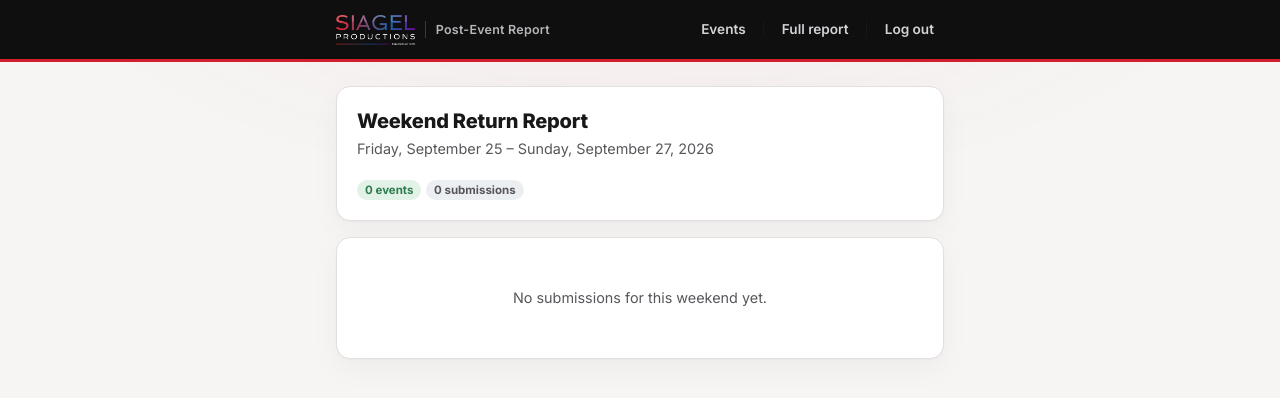
After one commit to lucasbatsiagel/post-event-form, a Flask app: page /admin/report/weekend in a window 1280 px wide. The commit adds this page. Shown: the top 398 px of the page. Run offline with Flask 3, Linux system fonts and the light colour scheme; the visitor is signed in with stand-in values (Sample User, id 1); some libraries are stand-ins or nearby versions.

Commit message:
Add a weekend report button to the admin page
Adds /admin/report/weekend: a concise, grouped-by-event summary of
submissions for the most recent (or current) Fri-Sun window, with a
button on the events page to jump straight to it. Also fixes the
header nav wrapping/overlap on narrow screens now that admin pages
carry three links.

Co-Authored-By: Claude Sonnet 5 <noreply@anthropic.com>
Claude-Session: https://claude.ai/code/session_01R3ZdaGNmH6Mep8ar77wwMM

```diff
--- a/app.py
+++ b/app.py
@@ -216,6 +216,68 @@ def admin_report():
     return render_template("report.html", rows=rows, days=days)
 
 
+def weekend_bounds(reference=None):
+    """Return (friday, sunday) for the weekend most relevant to `reference`:
+    the current weekend if today is Fri/Sat/Sun, otherwise the last one."""
+    ref = reference or date.today()
+    weekday = ref.weekday()  # Monday=0 ... Sunday=6
+    if weekday >= 4:
+        friday = ref - timedelta(days=weekday - 4)
+    else:
+        friday = ref - timedelta(days=weekday + 3)
+    return friday, friday + timedelta(days=2)
+
+
+def build_weekend_report(reference=None):
+    friday, sunday = weekend_bounds(reference)
+    submissions = (
+        Submission.query.filter(Submission.event_date >= friday, Submission.event_date <= sunday)
+        .order_by(Submission.event_date.desc(), Submission.event_name.asc(), Submission.submitted_at.asc())
+        .all()
+    )
+
+    events = []
+    events_by_key = {}
+    totals = {"misplaced": 0, "missing": 0, "broken": 0}
+    for s in submissions:
+        misplaced = json.loads(s.misplaced_items)
+        missing = json.loads(s.missing_items)
+        broken = json.loads(s.broken_items)
+        totals["misplaced"] += len(misplaced)
+        totals["missing"] += len(missing)
+        totals["broken"] += len(broken)
+
+        key = (s.event_name, s.event_date)
+        if key not in events_by_key:
+            events_by_key[key] = {"event_name": s.event_name, "event_date": s.event_date, "submissions": []}
+            events.append(events_by_key[key])
+        events_by_key[key]["submissions"].append(
+            {
+                "tech_name": s.tech_name,
+                "misplaced_items": misplaced,
+                "missing_items": missing,
+                "broken_items": broken,
+                "notes": s.notes,
+            }
+        )
+
+    return friday, sunday, events, totals, len(submissions)
+
+
+@app.route("/admin/report/weekend")
+@admin_required
+def admin_report_weekend():
+    friday, sunday, events, totals, submission_count = build_weekend_report()
+    return render_template(
+        "report_weekend.html",
+        friday=friday,
+        sunday=sunday,
+        events=events,
+        totals=totals,
+        submission_count=submission_count,
+    )
+
+
 @app.route("/api/report")
 def api_report():
     token = request.args.get("token", "")
--- a/static/style.css
+++ b/static/style.css
@@ -38,6 +38,8 @@ header.topbar {
   display: flex;
   align-items: center;
   justify-content: space-between;
+  flex-wrap: wrap;
+  row-gap: 6px;
   gap: 12px;
 }
 
@@ -66,12 +68,20 @@ header.topbar {
   padding-left: 10px;
 }
 
+@media (max-width: 380px) {
+  .brand-tagline { display: none; }
+}
+
 .topbar-nav {
   display: flex;
   align-items: center;
-  gap: 4px;
+  gap: 2px;
   font-size: 0.85rem;
+  flex-wrap: wrap;
+  justify-content: flex-end;
 }
+
+.topbar-nav a { white-space: nowrap; }
 
 .topbar-nav a {
   color: #d3d2d6;
--- /dev/null
+++ b/templates/report_weekend.html
@@ -0,0 +1,63 @@
+{% extends "base.html" %}
+{% block title %}Weekend Report{% endblock %}
+{% block nav %}<a href="{{ url_for('admin_events') }}">Events</a> &nbsp;|&nbsp; <a href="{{ url_for('admin_report') }}">Full report</a> &nbsp;|&nbsp; <a href="{{ url_for('admin_logout') }}">Log out</a>{% endblock %}
+
+{% block content %}
+<div class="card">
+  <h2>Weekend Return Report</h2>
+  <p class="subtitle">{{ friday.strftime('%A, %B %-d') }} &ndash; {{ sunday.strftime('%A, %B %-d, %Y') }}</p>
+  <div>
+    <span class="pill pill-active">{{ events|length }} event{{ 's' if events|length != 1 else '' }}</span>
+    <span class="pill pill-inactive">{{ submission_count }} submission{{ 's' if submission_count != 1 else '' }}</span>
+    {% if totals.misplaced %}<span class="tag tag-misplaced">{{ totals.misplaced }} misplaced</span>{% endif %}
+    {% if totals.missing %}<span class="tag tag-missing">{{ totals.missing }} missing</span>{% endif %}
+    {% if totals.broken %}<span class="tag tag-broken">{{ totals.broken }} broken</span>{% endif %}
+    {% if not (totals.misplaced or totals.missing or totals.broken) and submission_count %}
+      <span class="pill pill-active">All clean</span>
+    {% endif %}
+  </div>
+</div>
+
+{% if events %}
+  {% for event in events %}
+  <div class="card">
+    <h3 style="margin-bottom:2px;">{{ event.event_name }}</h3>
+    <div class="event-meta" style="margin-bottom:4px;">{{ event.event_date.strftime('%A, %-m/%-d/%Y') }}</div>
+
+    {% for s in event.submissions %}
+      <div style="{% if not loop.first %}margin-top:14px; padding-top:14px; border-top:1px solid var(--line);{% endif %}">
+        <div class="event-meta" style="font-weight:700; color:var(--ink);">Reported by {{ s.tech_name }}</div>
+
+        {% if s.misplaced_items %}
+          <div style="margin-top:6px;">
+            {% for i in s.misplaced_items %}<span class="tag tag-misplaced">{{ i.item }}{% if i.detail %} &rarr; {{ i.detail }}{% endif %}</span>{% endfor %}
+          </div>
+        {% endif %}
+
+        {% if s.missing_items %}
+          <div style="margin-top:6px;">
+            {% for i in s.missing_items %}<span class="tag tag-missing">{{ i.item }}{% if i.detail %} &mdash; {{ i.detail }}{% endif %}</span>{% endfor %}
+          </div>
+        {% endif %}
+
+        {% if s.broken_items %}
+          <div style="margin-top:6px;">
+            {% for i in s.broken_items %}<span class="tag tag-broken">{{ i.item }}{% if i.detail %} &mdash; {{ i.detail }}{% endif %}</span>{% endfor %}
+          </div>
+        {% endif %}
+
+        {% if s.notes %}
+          <p style="margin:8px 0 0;">{{ s.notes }}</p>
+        {% endif %}
+
+        {% if not (s.misplaced_items or s.missing_items or s.broken_items or s.notes) %}
+          <p class="event-meta" style="margin-top:6px;">Nothing flagged &mdash; clean return.</p>
+        {% endif %}
+      </div>
+    {% endfor %}
+  </div>
+  {% endfor %}
+{% else %}
+  <div class="card"><div class="empty-state">No submissions for this weekend yet.</div></div>
+{% endif %}
+{% endblock %}
```
Also changed, not shown: templates/admin_events.html (+8 -0 lines).
